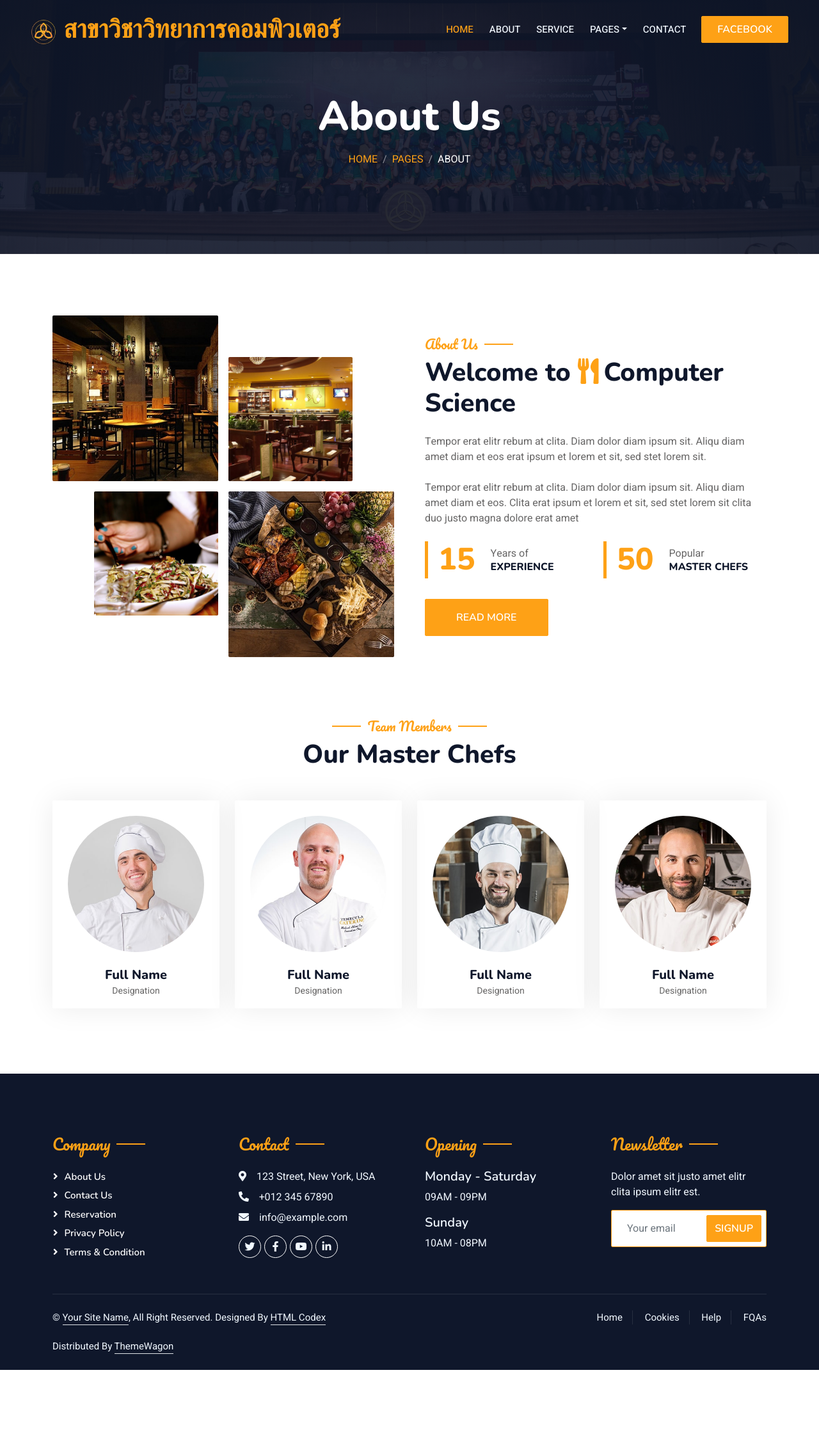
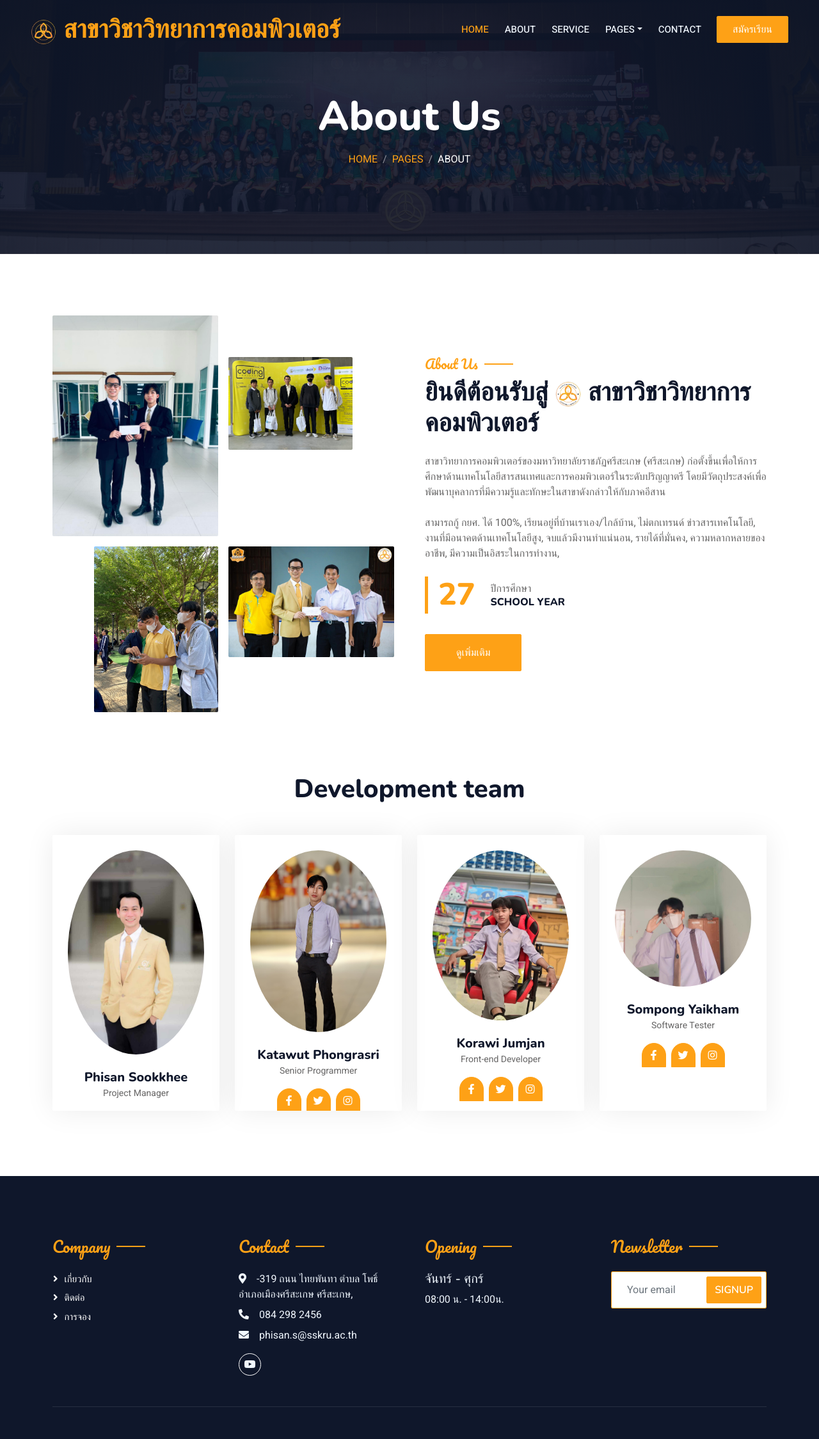
Before and after one commit to katawut2004/guide_comsci, a Django app: page /about/ in a window 1280 px wide. Shown: the whole page at 64% size. Before the commit the page ends 2141 px from the top, so only its background shows below. Run offline with Django 5.2, Linux system fonts and the light colour scheme; some libraries are stand-ins or nearby versions.

Commit message:
fix_about

```diff
--- a/templates/about.html
+++ b/templates/about.html
@@ -87,8 +87,8 @@
           <div class="collapse navbar-collapse" id="navbarCollapse">
             <div class="navbar-nav ms-auto py-0 pe-4">
               <a href="{% url 'index' %}" class="nav-item nav-link active">Home</a>
-              <a href="{% url "about" %}" class="nav-item nav-link">About</a>
-              <a href="{% url "service" %}" class="nav-item nav-link">Service</a>
+              <a href="{% url 'about' %}" class="nav-item nav-link">About</a>
+              <a href="{% url 'service' %}" class="nav-item nav-link">Service</a>
               <div class="nav-item dropdown">
                 <a
                   href="#"
@@ -98,15 +98,13 @@
                 >
                 <div class="dropdown-menu m-0">
                   <a href="https://web.facebook.com/comsci.sskru" class="dropdown-item" target="_blank">facebook</a>
-                  <a href="https://web.facebook.com/profile.php?id=100093434096057" class="dropdown-item">facebook meme</a>
-                  <a href="" class="dropdown-item"
-                    >tik tok</a>
-
+                  <a href="https://web.facebook.com/profile.php?id=100093434096057" class="dropdown-item" target="_blank">facebook meme</a>
+                  <a href="https://www.tiktok.com/@comsciencesskru?_t=8pX9SFoJowC&_r=1" class="dropdown-item" target="_blank">tik tok</a>
                 </div>
               </div>
               <a href="{% url 'contact' %}" class="nav-item nav-link">Contact</a>
             </div>
-            <a href="https://web.facebook.com/comsci.sskru" class="btn btn-primary py-2 px-4" target="_blank">Facebook</a>
+            <a href="https://www.oass.sskru.ac.th/std.sskru/s1.html?fbclid=IwAR2S1BxOZNeff9TkRAGmhRp3tchZbF61JbWnWK73VlBNTO4Z4aZnYzwc4lw" class="btn btn-primary py-2 px-4" target="_blank">สมัครเรียน</a>
           </div>
         </nav>
 
@@ -142,14 +140,14 @@
                   <img
                     class="img-fluid rounded w-100 wow zoomIn"
                     data-wow-delay="0.1s"
-                    src="{% static 'img/about-1.jpg' %}"
+                    src="{% static 'img/about-1.1.jpg' %}"
                   />
                 </div>
                 <div class="col-6 text-start">
                   <img
                     class="img-fluid rounded w-75 wow zoomIn"
                     data-wow-delay="0.3s"
-                    src="{% static "img/about-2.jpg" %}"
+                    src="{% static "img/about-2.2.jpg" %}"
                     style="margin-top: 25%"
                   />
                 </div>
@@ -157,14 +155,14 @@
                   <img
                     class="img-fluid rounded w-75 wow zoomIn"
                     data-wow-delay="0.5s"
-                    src="{% static "img/about-3.jpg" %}"
+                    src="{% static "img/about-3.3.jpg" %}"
                   />
                 </div>
                 <div class="col-6 text-end">
                   <img
                     class="img-fluid rounded w-100 wow zoomIn"
                     data-wow-delay="0.7s"
-                    src="{% static "img/about-4.jpg" %}"
+                    src="{% static "img/about-4.4.jpg" %}"
                   />
                 </div>
               </div>
@@ -176,19 +174,23 @@
                 About Us
               </h5>
               <h1 class="mb-4">
-                Welcome to
-                <i class="fa fa-utensils text-primary me-2"></i>Computer Science
+                ยินดีต้อนรับสู่
+                <img src="{% static 'img/โลโก้สาขา.png' %}" alt="Restoran Logo" style="width: 40px; height: auto; vertical-align: middle;" />
+              </i>สาขาวิชาวิทยาการคอมพิวเตอร์
               </h1>
               </h1>
               <p class="mb-4">
-                Tempor erat elitr rebum at clita. Diam dolor diam ipsum sit.
-                Aliqu diam amet diam et eos erat ipsum et lorem et sit, sed stet
-                lorem sit.
+                สาขาวิทยาการคอมพิวเตอร์ของมหาวิทยาลัยราชภัฏศรีสะเกษ (ศรีสะเกษ) ก่อตั้งขึ้นเพื่อให้การศึกษาด้านเทคโนโลยีสารสนเทศและการคอมพิวเตอร์ในระดับปริญญาตรี โดยมีวัตถุประสงค์เพื่อพัฒนาบุคลากรที่มีความรู้และทักษะในสาขาดังกล่าวให้กับภาคอีสาน
               </p>
               <p class="mb-4">
-                Tempor erat elitr rebum at clita. Diam dolor diam ipsum sit.
-                Aliqu diam amet diam et eos. Clita erat ipsum et lorem et sit,
-                sed stet lorem sit clita duo justo magna dolore erat amet
+                สามารถกู้ กยศ. ได้ 100%,
+                เรียนอยู่ที่บ้านเราเอง/ไกล้บ้าน,
+                ไม่ตกเทรนด์ ข่าวสารเทคโนโลยี,
+                งานที่มีอนาคตด้านเทคโนโลยีสูง,
+                จบแล้วมีงานทำแน่นอน,
+                รายได้ที่มั่นคง,
+                ความหลากหลายของอาชีพ,
+                มีความเป็นอิสระในการทำงาน,
               </p>
               <div class="row g-4 mb-4">
                 <div class="col-sm-6">
@@ -199,32 +201,16 @@
                       class="flex-shrink-0 display-5 text-primary mb-0"
                       data-toggle="counter-up"
                     >
-                      15
+                      27
                     </h1>
                     <div class="ps-4">
-                      <p class="mb-0">Years of</p>
-                      <h6 class="text-uppercase mb-0">Experience</h6>
-                    </div>
-                  </div>
-                </div>
-                <div class="col-sm-6">
-                  <div
-                    class="d-flex align-items-center border-start border-5 border-primary px-3"
-                  >
-                    <h1
-                      class="flex-shrink-0 display-5 text-primary mb-0"
-                      data-toggle="counter-up"
-                    >
-                      50
-                    </h1>
-                    <div class="ps-4">
-                      <p class="mb-0">Popular</p>
-                      <h6 class="text-uppercase mb-0">Master Chefs</h6>
+                      <p class="mb-0">ปีการศึกษา</p>
+                      <h6 class="text-uppercase mb-0">school year</h6>
                     </div>
                   </div>
                 </div>
               </div>
-              <a class="btn btn-primary py-3 px-5 mt-2" href="">Read More</a>
+              <a class="btn btn-primary py-3 px-5 mt-2" href="https://comsci-sskru.web.app/?fbclid=IwY2xjawFMowNleHRuA2FlbQIxMAABHUHNVoH8bXdGaxMec9bATDIQJ7jtq0LmGPeFCd6psymhbgvt6LCq-8g1eg_aem_04FpR2cSD1y2i9RzKuAOcw">ดูเพิ่มเติม</a>
             </div>
           </div>
         </div>
@@ -235,23 +221,18 @@
       <div class="container-xxl pt-5 pb-3">
         <div class="container">
           <div class="text-center wow fadeInUp" data-wow-delay="0.1s">
-            <h5
-              class="section-title ff-secondary text-center text-primary fw-normal"
-            >
-              Team Members
-            </h5>
-            <h1 class="mb-5">Our Master Chefs</h1>
+            <h1 class="mb-5">Development team</h1>
           </div>
           <div class="row g-4">
             <div class="col-lg-3 col-md-6 wow fadeInUp" data-wow-delay="0.1s">
-              <div class="team-item text-center rounded overflow-hidden">
-                <div class="rounded-circle overflow-hidden m-4">
-                  <img class="img-fluid" src="{% static "img/team-1.jpg" %}" alt="" />
+                <div class="team-item text-center rounded overflow-hidden">
+                    <div class="rounded-circle overflow-hidden m-4">
+                        <img class="img-fluid" src="{% static 'img/team-1.1.jpg' %}" alt="" />
                 </div>
-                <h5 class="mb-0">Full Name</h5>
-                <small>Designation</small>
+                <h5 class="mb-0">Phisan Sookkhee</h5>
+                <small>Project Manager</small>
                 <div class="d-flex justify-content-center mt-3">
-                  <a class="btn btn-square btn-primary mx-1" href=""
+                  <a class="btn btn-square btn-primary mx-1" href="https://www.facebook.com/numvarn?locale=th_TH"
                     ><i class="fab fa-facebook-f"></i
                   ></a>
                   <a class="btn btn-square btn-primary mx-1" href=""
@@ -266,12 +247,12 @@
             <div class="col-lg-3 col-md-6 wow fadeInUp" data-wow-delay="0.3s">
               <div class="team-item text-center rounded overflow-hidden">
                 <div class="rounded-circle overflow-hidden m-4">
-                  <img class="img-fluid" src="{% static "img/team-2.jpg" %}" alt="" />
+                  <img class="img-fluid" src="{% static 'img/jab-2.jpg' %}" alt="" />
                 </div>
-                <h5 class="mb-0">Full Name</h5>
-                <small>Designation</small>
+                <h5 class="mb-0">Katawut Phongrasri</h5>
+                <small>Senior Programmer</small>
                 <div class="d-flex justify-content-center mt-3">
-                  <a class="btn btn-square btn-primary mx-1" href=""
+                  <a class="btn btn-square btn-primary mx-1" href="https://www.facebook.com/profile.php?id=100021534462600&locale=th_TH"
                     ><i class="fab fa-facebook-f"></i
                   ></a>
                   <a class="btn btn-square btn-primary mx-1" href=""
@@ -286,12 +267,12 @@
             <div class="col-lg-3 col-md-6 wow fadeInUp" data-wow-delay="0.5s">
               <div class="team-item text-center rounded overflow-hidden">
                 <div class="rounded-circle overflow-hidden m-4">
-                  <img class="img-fluid" src="{% static "img/team-3.jpg" %}" alt="" />
+                  <img class="img-fluid" src="{% static 'img/big-1.jpg' %}" alt="" />
                 </div>
-                <h5 class="mb-0">Full Name</h5>
-                <small>Designation</small>
+                <h5 class="mb-0">Korawi Jumjan</h5>
+                <small>Front-end Developer</small>
                 <div class="d-flex justify-content-center mt-3">
-                  <a class="btn btn-square btn-primary mx-1" href=""
+                  <a class="btn btn-square btn-primary mx-1" href="https://www.facebook.com/korawi.jumjan.9?locale=th_TH"
                     ><i class="fab fa-facebook-f"></i
                   ></a>
                   <a class="btn btn-square btn-primary mx-1" href=""
@@ -306,12 +287,12 @@
             <div class="col-lg-3 col-md-6 wow fadeInUp" data-wow-delay="0.7s">
               <div class="team-item text-center rounded overflow-hidden">
                 <div class="rounded-circle overflow-hidden m-4">
-                  <img class="img-fluid" src="{% static "img/team-4.jpg" %}" alt="" />
+                  <img class="img-fluid" src="{% static 'img/ge-1.jpg' %}" alt="" />
                 </div>
-                <h5 class="mb-0">Full Name</h5>
-                <small>Designation</small>
+                <h5 class="mb-0">Sompong Yaikham</h5>
+                <small>Software Tester</small>
                 <div class="d-flex justify-content-center mt-3">
-                  <a class="btn btn-square btn-primary mx-1" href=""
+                  <a class="btn btn-square btn-primary mx-1" href="https://www.facebook.com/profile.php?id=100009227361978&mibextid=ZbWKwL"
                     ><i class="fab fa-facebook-f"></i
                   ></a>
                   <a class="btn btn-square btn-primary mx-1" href=""
@@ -341,11 +322,9 @@
               >
                 Company
               </h4>
-              <a class="btn btn-link" href="">About Us</a>
-              <a class="btn btn-link" href="">Contact Us</a>
-              <a class="btn btn-link" href="">Reservation</a>
-              <a class="btn btn-link" href="">Privacy Policy</a>
-              <a class="btn btn-link" href="">Terms & Condition</a>
+              <a class="btn btn-link" href="https://web.facebook.com/comsci.sskru"target="_blank">เกี่ยวกับ</a>
+              <a class="btn btn-link" href="">ติดต่อ</a>
+              <a class="btn btn-link" href="https://www.oass.sskru.ac.th/std.sskru/s1.html"target="_blank">การจอง</a>
             </div>
             <div class="col-lg-3 col-md-6">
               <h4
@@ -354,28 +333,28 @@
                 Contact
               </h4>
               <p class="mb-2">
-                <i class="fa fa-map-marker-alt me-3"></i>123 Street, New York,
-                USA
+                <i class="fa fa-map-marker-alt me-3"></i>-319 ถนน ไทยพันทา ตำบล โพธิ์ อำเภอเมืองศรีสะเกษ ศรีสะเกษ,
+
               </p>
               <p class="mb-2">
-                <i class="fa fa-phone-alt me-3"></i>+012 345 67890
+                <i class="fa fa-phone-alt me-3"></i>084 298 2456
               </p>
               <p class="mb-2">
-                <i class="fa fa-envelope me-3"></i>info@example.com
+                <i class="fa fa-envelope me-3"></i>phisan.s@sskru.ac.th
               </p>
               <div class="d-flex pt-2">
-                <a class="btn btn-outline-light btn-social" href=""
+                <!-- <a class="btn btn-outline-light btn-social" href=""
                   ><i class="fab fa-twitter"></i
-                ></a>
-                <a class="btn btn-outline-light btn-social" href=""
+                ></a> -->
+                <!-- <a class="btn btn-outline-light btn-social" href="https://web.facebook.com/numvarn"
                   ><i class="fab fa-facebook-f"></i
-                ></a>
-                <a class="btn btn-outline-light btn-social" href=""
+                ></a> -->
+                <a class="btn btn-outline-light btn-social" href="https://www.youtube.com/@PhisanSookkheeSSKRU"target="_blank"
                   ><i class="fab fa-youtube"></i
                 ></a>
-                <a class="btn btn-outline-light btn-social" href=""
+                <!-- <a class="btn btn-outline-light btn-social" href=""
                   ><i class="fab fa-linkedin-in"></i
-                ></a>
+                ></a> -->
               </div>
             </div>
             <div class="col-lg-3 col-md-6">
@@ -384,10 +363,9 @@
               >
                 Opening
               </h4>
-              <h5 class="text-light fw-normal">Monday - Saturday</h5>
-              <p>09AM - 09PM</p>
-              <h5 class="text-light fw-normal">Sunday</h5>
-              <p>10AM - 08PM</p>
+              <h5 class="text-light fw-normal">จันทร์ - ศุกร์</h5>
+              <p>08:00 น. - 14:00น.</p>
+              <h5 class="text-light fw-normal"></h5>
             </div>
             <div class="col-lg-3 col-md-6">
               <h4
@@ -395,7 +373,7 @@
               >
                 Newsletter
               </h4>
-              <p>Dolor amet sit justo amet elitr clita ipsum elitr est.</p>
+              <!-- <p>Dolor amet sit justo amet elitr clita ipsum elitr est.</p> -->
               <div class="position-relative mx-auto" style="max-width: 400px">
                 <input
                   class="form-control border-primary w-100 py-3 ps-4 pe-5"
@@ -416,28 +394,13 @@
           <div class="copyright">
             <div class="row">
               <div class="col-md-6 text-center text-md-start mb-3 mb-md-0">
-                &copy; <a class="border-bottom" href="#">Your Site Name</a>, All
-                Right Reserved.
-
-                <!--/*** This template is free as long as you keep the footer author’s credit link/attribution link/backlink. If you'd like to use the template without the footer author’s credit link/attribution link/backlink, you can purchase the Credit Removal License from "https://htmlcodex.com/credit-removal". Thank you for your support. ***/-->
-                Designed By
-                <a class="border-bottom" href="https://htmlcodex.com"
-                  >HTML Codex</a
-                ><br /><br />
-                Distributed By
-                <a
-                  class="border-bottom"
-                  href="https://themewagon.com"
-                  target="_blank"
-                  >ThemeWagon</a
-                >
               </div>
               <div class="col-md-6 text-center text-md-end">
                 <div class="footer-menu">
-                  <a href="">Home</a>
+                  <!-- <a href="">Home</a>
                   <a href="">Cookies</a>
                   <a href="">Help</a>
-                  <a href="">FQAs</a>
+                  <a href="">FQAs</a> -->
                 </div>
               </div>
             </div>
--- a/templates/service.html
+++ b/templates/service.html
@@ -90,9 +90,9 @@
           </button>
           <div class="collapse navbar-collapse" id="navbarCollapse">
             <div class="navbar-nav ms-auto py-0 pe-4">
-              <a href="index.html" class="nav-item nav-link active">Home</a>
+              <a href="{% url 'index' %}" class="nav-item nav-link active">Home</a>
               <a href="{% url "about" %}" class="nav-item nav-link">About</a>
-              <a href="{% url "service" %}" class="nav-item nav-link">Service</a>
+              <a href="{% url 'service' %}" class="nav-item nav-link">Service</a>
               <div class="nav-item dropdown">
                 <a
                   href="#"
```
Also changed, not shown: templates/base.html (+22 -45 lines), templates/contact.html (+0 -15 lines), statics/img/about-1.1.jpg (added), statics/img/about-2.2.jpg (added), statics/img/about-3.3.jpg (added), statics/img/about-4.4.jpg (added).
